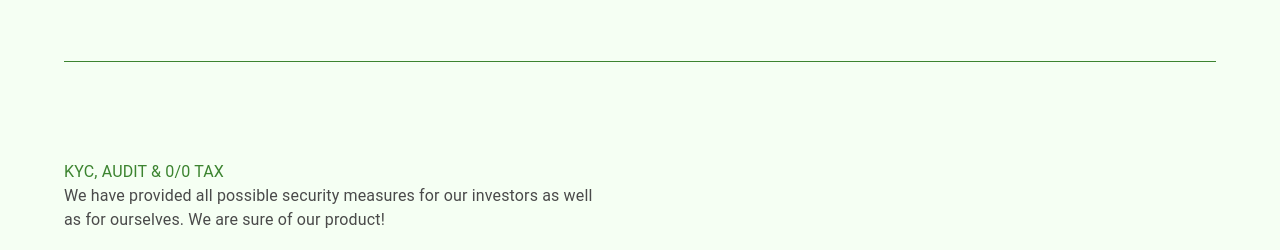
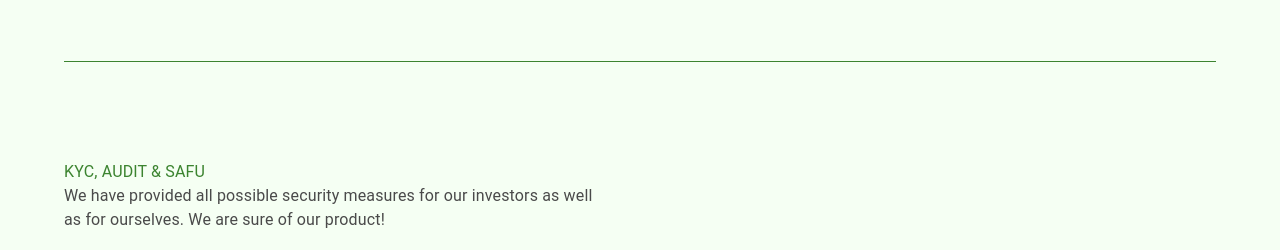
Before and after one commit to ZKLevTrade/pepeDAO, a Next.js app: page /token in a window 1280 px wide. Shown: the part 1626-1876 px from the top of the page. Built offline with nearby package versions, Linux system fonts and the light colour scheme.

Commit message:
Update kyc.js

```diff
--- a/components/token/kyc/kyc.js
+++ b/components/token/kyc/kyc.js
@@ -24,7 +24,7 @@ function Kyc() {
 			<div className={styles.insideDiv}>
 				<div className={styles.top}>
 					<Typography className={styles.h1} data-aos="fade-up">
-						KYC, AUDIT & 0/0 Tax
+						KYC, AUDIT & SAFU
 					</Typography>
 					<Typography className={styles.h3} data-aos="fade-up">
 						We have provided all possible security measures for our investors as well as for ourselves. We are sure of our product!
```
